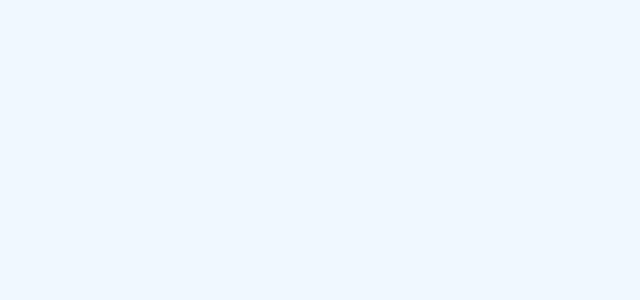
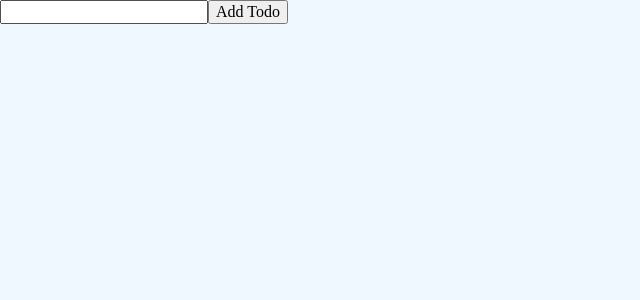
Before and after one commit to maoyln/myReactProjectTemplate, a React (Create React App) app: page /reduxDemo in a window 1280 px wide. Before the commit this address had no page. Shown: the top 300 px of the page, without its empty margins (0-640 px from the left). Built offline with nearby package versions, Linux system fonts and the light colour scheme; the HTML template or start-up script is replaced by a standard one.

Commit message:
配置redux相关功能的路由

```diff
--- a/src/pages/ReduxDemo/TodoList.tsx
+++ b/src/pages/ReduxDemo/TodoList.tsx
@@ -15,7 +15,7 @@ const TodoList: React.FC = () => {
   const handleSubmit = () => {
     if (value !== '') {
       // 如果输入框不为空，分发 addTodo 动作，然后清空输入框
-      dispatch(addTodo(value));
+      dispatch(addTodo(value) as any);
       setValue('');
     }
   };
--- a/src/routes.tsx
+++ b/src/routes.tsx
@@ -14,6 +14,7 @@ import UseCallbackDemo from './pages/UseCallbackDemo';
 import UseMemoAndCallback from './pages/UseMemoAndCallback';
 import ContextMain from './pages/ContextDemo/ContextMain'
 import ForwardRefDemo from './pages/ForwardRefDemo'
+import ReduxDemo from './pages/ReduxDemo/App'
 
 // 懒加载
 const Dashboard = React.lazy(() => import('./pages/Dashboard'));
@@ -39,6 +40,8 @@ const AppRoutes = () => (
       <Route path="/useMemoAndCallback" element={<UseMemoAndCallback />} />
       <Route path='/contextDemo' element={<ContextMain />}></Route>
       <Route path='/forwardRefDemo' element={<ForwardRefDemo />}></Route>
+      <Route path='/reduxDemo' element={<ReduxDemo />}></Route>
+
     </Routes>
   </Router>
 );
```
Also changed, not shown: src/pages/ReduxDemo/App.tsx (+4 -4 lines).
